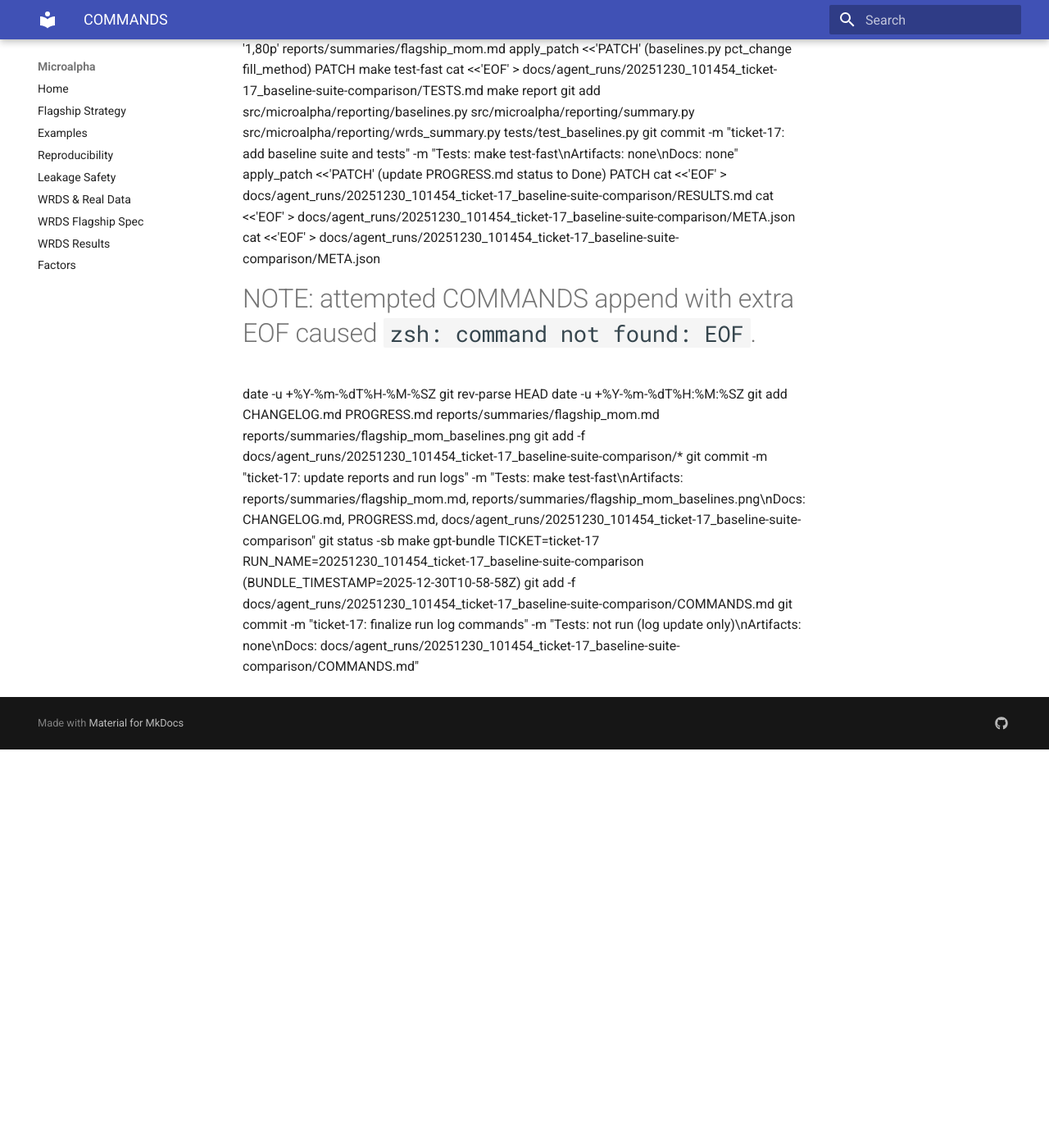
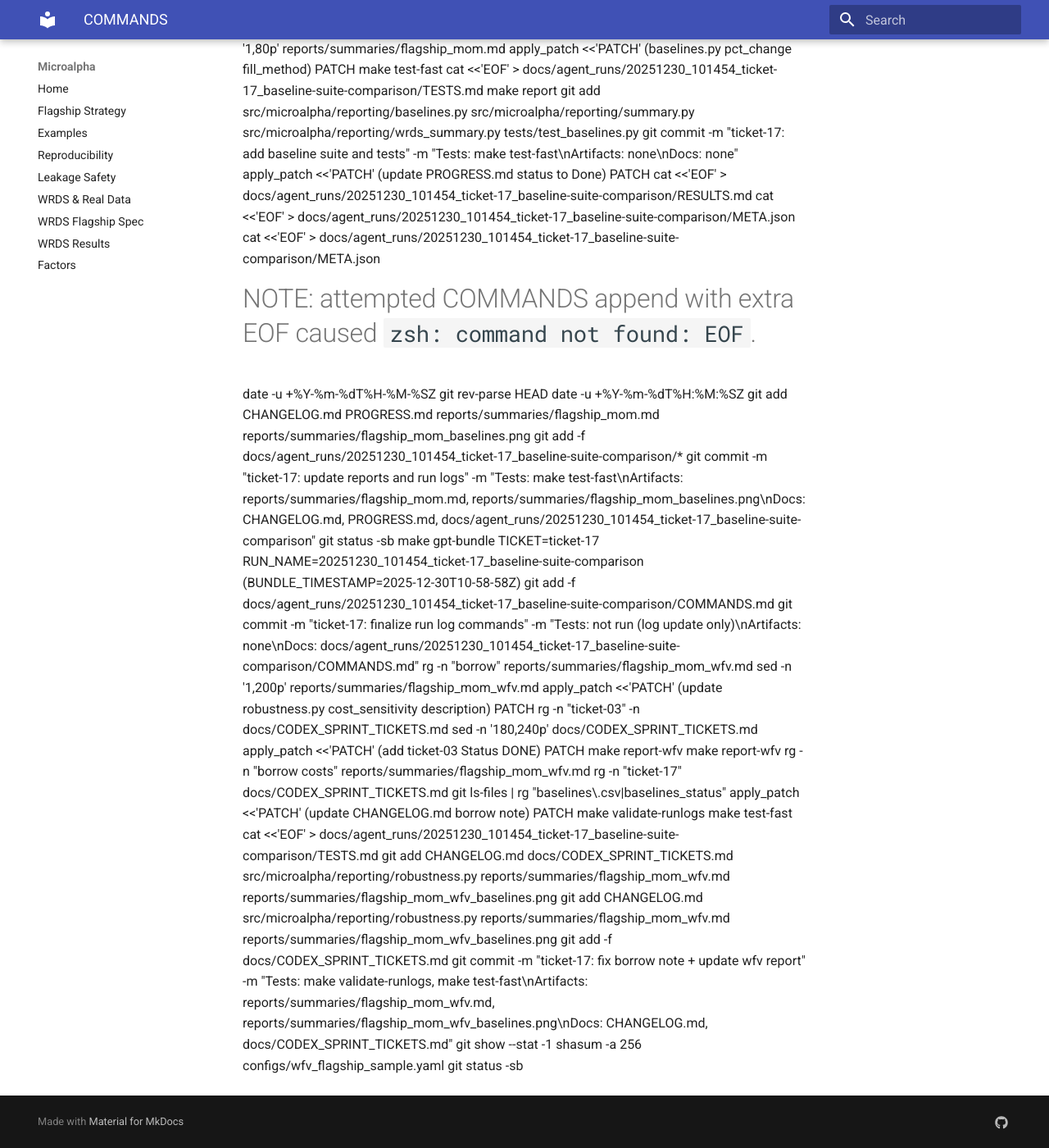
Before and after one commit to MateoBodon/microalpha, an MkDocs documentation site: the page built from docs/agent_runs/20251230_101454_ticket-17_baseline-suite-comparison/COMMANDS.md, in a window 1280 px wide and 1400 px high, scrolled down 2321 px. Shown: the whole window at 82% size. Built offline with MkDocs 1.6.1 and Material for MkDocs 9.7.7, drawn with Linux system fonts in a browser that asks for light colours; before the commit the page ends 3235 px from its top, so only the background shows below that.

Commit message:
ticket-17: update run log tests
Tests: make validate-runlogs, make test-fast
Artifacts: none
Docs: docs/agent_runs/20251230_101454_ticket-17_baseline-suite-comparison

```diff
--- a/docs/agent_runs/20251230_101454_ticket-17_baseline-suite-comparison/COMMANDS.md
+++ b/docs/agent_runs/20251230_101454_ticket-17_baseline-suite-comparison/COMMANDS.md
@@ -178,3 +178,28 @@ git status -sb
 make gpt-bundle TICKET=ticket-17 RUN_NAME=20251230_101454_ticket-17_baseline-suite-comparison (BUNDLE_TIMESTAMP=2025-12-30T10-58-58Z)
 git add -f docs/agent_runs/20251230_101454_ticket-17_baseline-suite-comparison/COMMANDS.md
 git commit -m "ticket-17: finalize run log commands" -m "Tests: not run (log update only)\nArtifacts: none\nDocs: docs/agent_runs/20251230_101454_ticket-17_baseline-suite-comparison/COMMANDS.md"
+rg -n "borrow" reports/summaries/flagship_mom_wfv.md
+sed -n '1,200p' reports/summaries/flagship_mom_wfv.md
+apply_patch <<'PATCH' (update robustness.py cost_sensitivity description)
+PATCH
+rg -n "ticket-03" -n docs/CODEX_SPRINT_TICKETS.md
+sed -n '180,240p' docs/CODEX_SPRINT_TICKETS.md
+apply_patch <<'PATCH' (add ticket-03 Status DONE)
+PATCH
+make report-wfv
+make report-wfv
+rg -n "borrow costs" reports/summaries/flagship_mom_wfv.md
+rg -n "ticket-17" docs/CODEX_SPRINT_TICKETS.md
+git ls-files | rg "baselines\\.csv|baselines_status"
+apply_patch <<'PATCH' (update CHANGELOG.md borrow note)
+PATCH
+make validate-runlogs
+make test-fast
+cat <<'EOF' > docs/agent_runs/20251230_101454_ticket-17_baseline-suite-comparison/TESTS.md
+git add CHANGELOG.md docs/CODEX_SPRINT_TICKETS.md src/microalpha/reporting/robustness.py reports/summaries/flagship_mom_wfv.md reports/summaries/flagship_mom_wfv_baselines.png
+git add CHANGELOG.md src/microalpha/reporting/robustness.py reports/summaries/flagship_mom_wfv.md reports/summaries/flagship_mom_wfv_baselines.png
+git add -f docs/CODEX_SPRINT_TICKETS.md
+git commit -m "ticket-17: fix borrow note + update wfv report" -m "Tests: make validate-runlogs, make test-fast\nArtifacts: reports/summaries/flagship_mom_wfv.md, reports/summaries/flagship_mom_wfv_baselines.png\nDocs: CHANGELOG.md, docs/CODEX_SPRINT_TICKETS.md"
+git show --stat -1
+shasum -a 256 configs/wfv_flagship_sample.yaml
+git status -sb
```
Also changed, not shown: docs/agent_runs/20251230_101454_ticket-17_baseline-suite-comparison/TESTS.md (+1 -0 lines).
